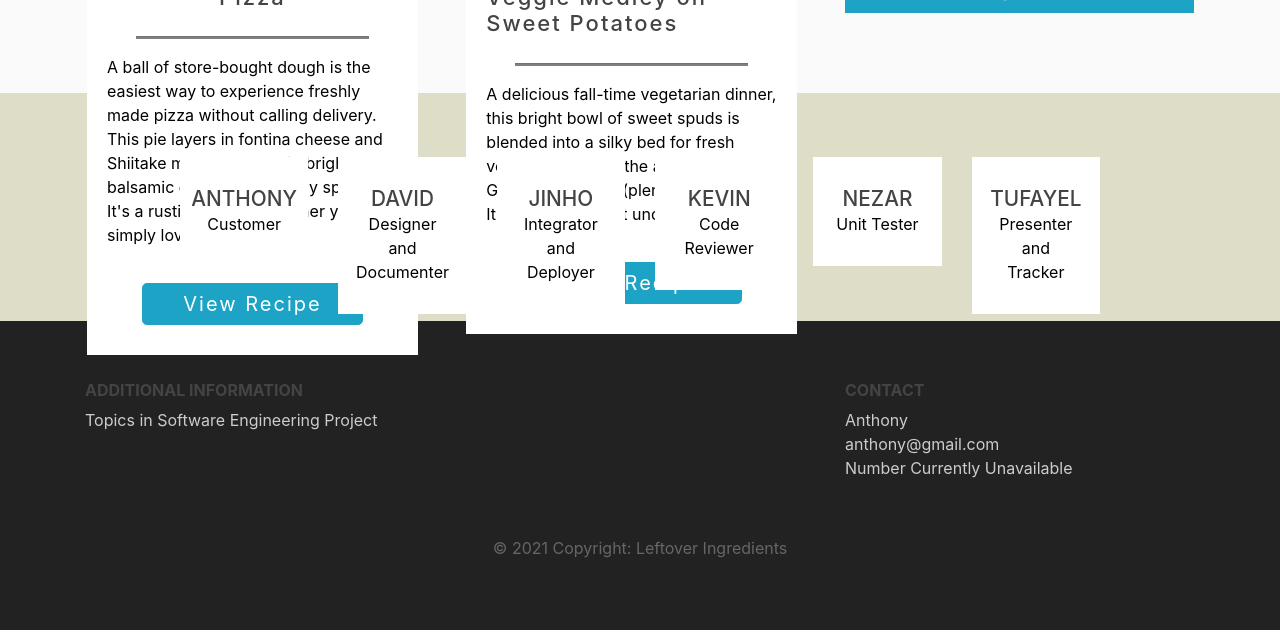
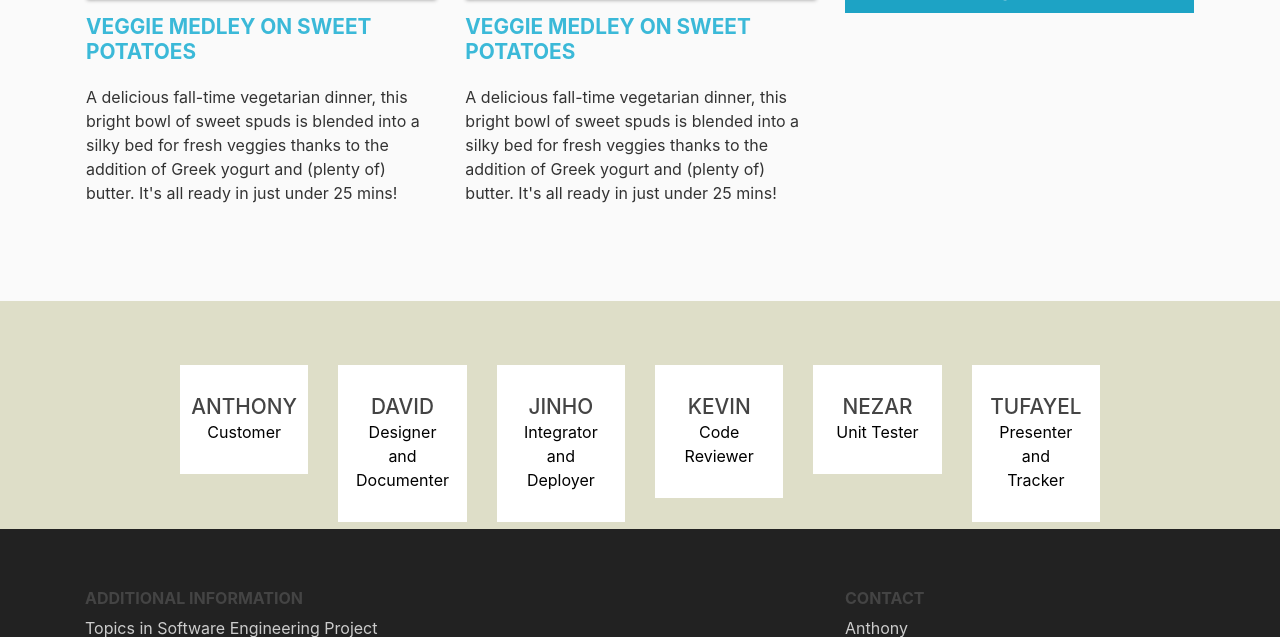
Before and after one commit to CSC-456000-Team/Leftover-Ingredients-, a Django app: page / in a window 1280 px wide. Shown: the part 1684-2321 px from the top of the page. Run offline with Django 3.2, Linux system fonts and the light colour scheme; some libraries are stand-ins or nearby versions.

Commit message:
homepage-testing

```diff
--- a/main/templates/main/index.html
+++ b/main/templates/main/index.html
@@ -78,48 +78,13 @@
 <div class="container features">
   <div class="row">
     <div class="col-lg-4 col-md-4 col-sm-12">
-      <h3 class="feature-title">Lunch Special</h3>
+      <h3 class="feature-title">Breakfast Special</h3>
 
-        <div class="card">
-          <img
-            src="https://hips.hearstapps.com/hmg-prod.s3.amazonaws.com/images/mushroom-and-brussels-sprouts-pizza-1614005258.jpg?crop=0.747xw:0.748xh;0.128xw,0.126xh&resize=980:*"
-            alt=""
-            class="card-img"
-          />
-          <div class="card-body">
-            <h3>Pizza</h3>
-            <hr />
-
-            <p>
-              A ball of store-bought dough is the easiest way to experience
-              freshly made pizza without calling delivery. This pie layers in
-              fontina cheese and Shiitake mushrooms amid bright balsamic glaze and
-              crunchy sprouts. It's a rustic 25-minute dinner you'll simply love.
-            </p>
-            <button
-              class="btn btn-outline-info btn-lg"
-              onclick="location.href = 'about/';"
-            >
-              View Recipe
-            </button>
-          </div>
-
-      </div>
-    </div>
-
-    <div class="col-lg-4 col-md-4 col-sm-12">
-      <h3 class="feature-title">Lunch Special</h3>
-
-        <div class="card">
       <img
         src="https://hips.hearstapps.com/hmg-prod.s3.amazonaws.com/images/1458853694-ghk-0416-veggie-trio-on-sweet-mash-1604352648.jpg?crop=0.335xw:1.00xh;0.425xw,0&resize=980:*"
-          alt=""
-            class="card-img"
+        class="img-fluid"
       />
-          <div class="card-body">
-            <h3>Veggie Medley on Sweet Potatoes</h3>
-            <hr />
-
+      <h3 class="feature-title">Veggie Medley on Sweet Potatoes</h3>
       <p>
         A delicious fall-time vegetarian dinner, this bright bowl of sweet spuds
         is blended into a silky bed for fresh veggies thanks to the addition of
@@ -127,15 +92,22 @@
         mins!
       </p>
 
-            <button
-              class="btn btn-outline-info btn-lg"
-              onclick="location.href = 'about/';"
-            >
-              View Recipe
-            </button>
     </div>
 
-      </div>
+    <div class="col-lg-4 col-md-4 col-sm-12">
+      <h3 class="feature-title">Main Course Special</h3>
+      <img
+      src="https://hips.hearstapps.com/hmg-prod.s3.amazonaws.com/images/1458853694-ghk-0416-veggie-trio-on-sweet-mash-1604352648.jpg?crop=0.335xw:1.00xh;0.425xw,0&resize=980:*"
+      class="img-fluid"
+    />
+    <h3 class="feature-title">Veggie Medley on Sweet Potatoes</h3>
+    <p>
+      A delicious fall-time vegetarian dinner, this bright bowl of sweet spuds
+      is blended into a silky bed for fresh veggies thanks to the addition of
+      Greek yogurt and (plenty of) butter. It's all ready in just under 25
+      mins!
+    </p>
+
 
 
     </div>
@@ -185,4 +157,31 @@
         Greek yogurt and (plenty of) butter. It's all ready in just under 25
         mins!
       </p>
+
+      <div class="card">
+          <img
+          src="https://hips.hearstapps.com/hmg-prod.s3.amazonaws.com/images/1458853694-ghk-0416-veggie-trio-on-sweet-mash-1604352648.jpg?crop=0.335xw:1.00xh;0.425xw,0&resize=980:*"
+          alt=""
+            class="card-img"
+          />
+          <div class="card-body">
+            <h3>Veggie Medley on Sweet Potatoes</h3>
+            <hr />
+
+            <p>
+              A delicious fall-time vegetarian dinner, this bright bowl of sweet spuds
+            is blended into a silky bed for fresh veggies thanks to the addition of
+            Greek yogurt and (plenty of) butter. It's all ready in just under 25
+            mins!
+            </p>
+
+            <button
+              class="btn btn-outline-info btn-lg"
+              onclick="location.href = 'about/';"
+            >
+              View Recipe
+            </button>
+          </div>
+
+      </div>
       -->
```
Lines whose indentation alone changed are shown as unchanged.
